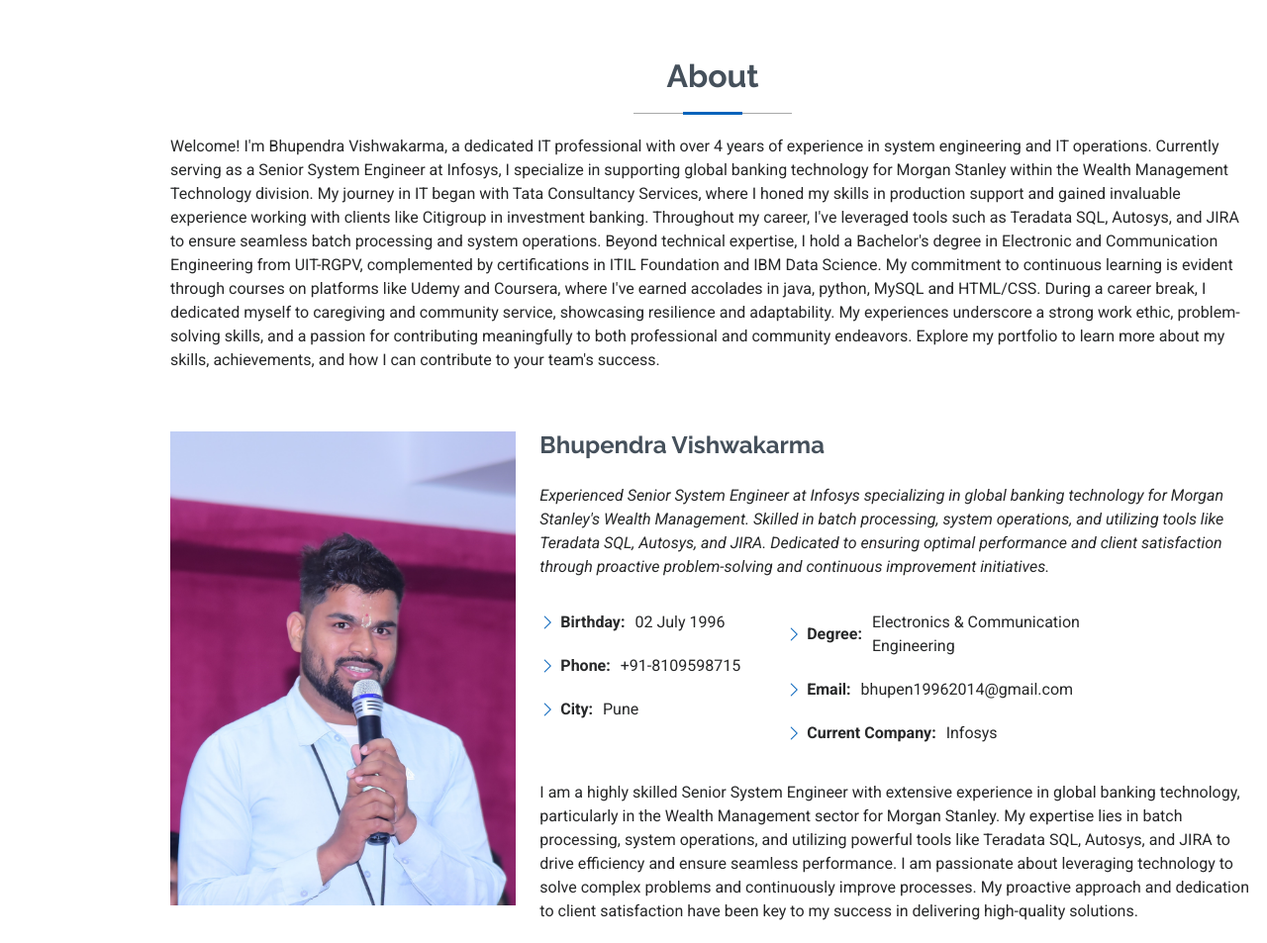
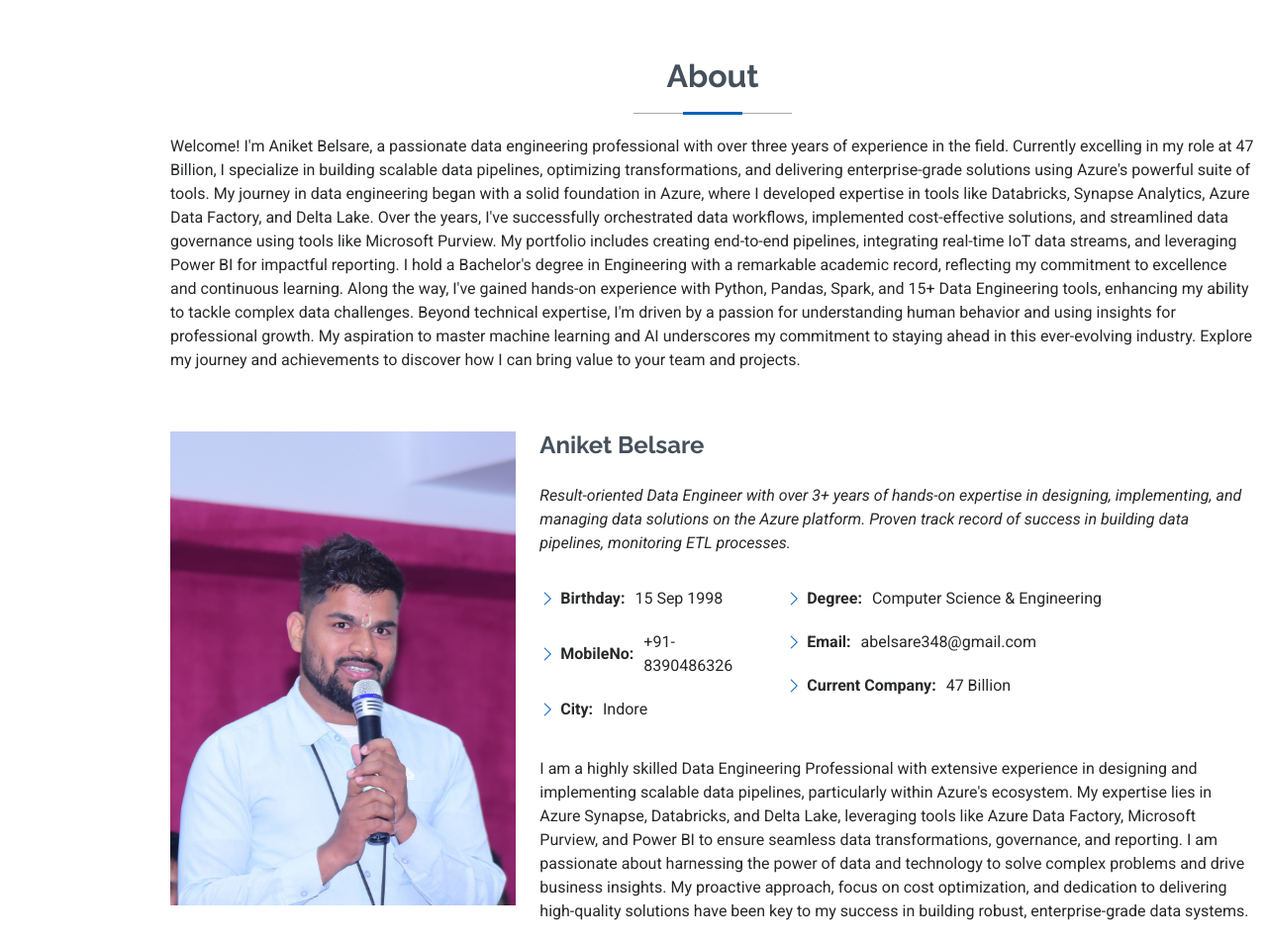
Before and after one commit to abelsare348/CV, a plain HTML site: page MyResume/index.html in a window 1280 px wide. Shown: the part 802-1755 px from the top of the page at 99% size. Drawn offline with Linux system fonts and the light colour scheme; animation ran at ten frames a second.

Commit message:
Update index.html

```diff
--- a/MyResume/index.html
+++ b/MyResume/index.html
@@ -101,34 +101,25 @@
                 <h2>About</h2>
                 <p id="p_in_about">
 
-                    Welcome! I'm Bhupendra Vishwakarma, a dedicated IT professional with over 4 years of experience in
-                    system engineering and IT operations. Currently serving as a Senior System Engineer at Infosys, I
-                    specialize in supporting global banking technology for Morgan Stanley within the Wealth Management
-                    Technology division.
+                    Welcome! I'm Aniket Belsare, a passionate data engineering professional with over three years of experience in the field. Currently excelling in my role at 47 Billion,
 
-                    My journey in IT began with Tata Consultancy Services, where I honed my skills in production support
-                    and
-                    gained invaluable experience working with clients like Citigroup in investment banking. Throughout
-                    my
-                    career, I've leveraged tools such as Teradata SQL, Autosys, and JIRA to ensure seamless batch
-                    processing
-                    and system operations.
+                    I specialize in building scalable data pipelines, optimizing transformations, and delivering enterprise-grade solutions using Azure's powerful suite of tools.
 
-                    Beyond technical expertise, I hold a Bachelor's degree in Electronic and Communication Engineering
-                    from
-                    UIT-RGPV, complemented by certifications in ITIL Foundation and IBM Data Science. My commitment to
-                    continuous learning is evident through courses on platforms like Udemy and Coursera, where I've earned
-                    accolades
-                    in java, python, MySQL and HTML/CSS.
+                    My journey in data engineering began with a solid foundation in Azure, where I developed expertise in tools like Databricks, Synapse Analytics, Azure Data Factory, and Delta Lake.
 
-                    During a career break, I dedicated myself to caregiving and community service, showcasing resilience
-                    and
-                    adaptability. My experiences underscore a strong work ethic, problem-solving skills, and a passion
-                    for
-                    contributing meaningfully to both professional and community endeavors.
+                    Over the years, I've successfully orchestrated data workflows, implemented cost-effective solutions, and streamlined data governance using tools like Microsoft Purview.
 
-                    Explore my portfolio to learn more about my skills, achievements, and how I can contribute to your
-                    team's success.
+                    My portfolio includes creating end-to-end pipelines, integrating real-time IoT data streams, and leveraging Power BI for impactful reporting.
+
+                    I hold a Bachelor's degree in Engineering with a remarkable academic record, reflecting my commitment to excellence and continuous learning.
+
+                    Along the way, I've gained hands-on experience with Python, Pandas, Spark, and 15+ Data Engineering tools, enhancing my ability to tackle complex data challenges.
+
+                    Beyond technical expertise, I'm driven by a passion for understanding human behavior and using insights for professional growth.
+
+                    My aspiration to master machine learning and AI underscores my commitment to staying ahead in this ever-evolving industry.
+
+                    Explore my journey and achievements to discover how I can bring value to your team and projects.
 
                 </p>
             </div><!-- End Section Title -->
@@ -140,55 +131,50 @@
                         <img src="assets/img/profile-img.jpg" class="img-fluid" alt="">
                     </div>
                     <div class="col-lg-8 content">
-                        <h2>Bhupendra Vishwakarma</h2>
+                        <h2>Aniket Belsare</h2>
                         <p class="fst-italic py-3">
 
-                            Experienced Senior System Engineer at Infosys specializing in global banking technology for
-                            Morgan Stanley's Wealth Management. Skilled in batch processing, system operations, and
-                            utilizing tools like Teradata SQL, Autosys, and JIRA. Dedicated to ensuring optimal
-                            performance
-                            and client satisfaction through proactive problem-solving and continuous improvement
-                            initiatives.
+                            Result-oriented Data Engineer with over 3+ years of hands-on expertise in designing, implementing, and managing data solutions on the Azure platform.
+
+                            Proven track record of success in building data pipelines, monitoring ETL processes.
 
                         </p>
                         <div class="row">
                             <div class="col-lg-4">
                                 <ul>
                                     <li><i class="bi bi-chevron-right"></i> <strong>Birthday:</strong>
-                                        <span>02 July 1996</span>
+                                        <span>15 Sep 1998</span>
                                     </li>
 
-                                    <li><i class="bi bi-chevron-right"></i> <strong>Phone:</strong>
-                                        <span>+91-8109598715</span>
+                                    <li><i class="bi bi-chevron-right"></i> <strong>MobileNo:</strong>
+                                        <span>+91-8390486326</span>
                                     </li>
-                                    <li><i class="bi bi-chevron-right"></i> <strong>City:</strong> <span>Pune</span>
+                                    <li><i class="bi bi-chevron-right"></i> <strong>City:</strong> <span>Indore</span>
                                     </li>
                                 </ul>
                             </div>
                             <div class="col-lg-6">
                                 <ul>
 
-                                    <li><i class="bi bi-chevron-right"></i> <strong>Degree:</strong> <span>Electronics & Communication Engineering</span>
+                                    <li><i class="bi bi-chevron-right"></i> <strong>Degree:</strong> <span>Computer Science & Engineering</span>
                                     </li>
                                     <li><i class="bi bi-chevron-right"></i> <strong>Email:</strong>
-                                        <span>bhupen19962014@gmail.com</span>
+                                        <span>abelsare348@gmail.com</span>
                                     </li>
                                     <li><i class="bi bi-chevron-right"></i> <strong>Current Company:</strong>
-                                        <span>Infosys</span>
+                                        <span>47 Billion</span>
                                     </li>
                                 </ul>
                             </div>
                         </div>
                         <p class="py-3">
-                            I am a highly skilled Senior System Engineer with extensive experience in global banking
-                            technology,
-                            particularly in the Wealth Management sector for Morgan Stanley.
-                            My expertise lies in batch processing, system operations, and utilizing powerful tools like
-                            Teradata SQL, Autosys, and JIRA to drive efficiency and ensure seamless performance.
-                            I am passionate about leveraging technology to solve complex problems and continuously
-                            improve processes.
-                            My proactive approach and dedication to client satisfaction have been key to my success in
-                            delivering high-quality solutions.
+                            I am a highly skilled Data Engineering Professional with extensive experience in designing and implementing scalable data pipelines, particularly within Azure's ecosystem.
+
+                            My expertise lies in Azure Synapse, Databricks, and Delta Lake, leveraging tools like Azure Data Factory, Microsoft Purview, and Power BI to ensure seamless data transformations, governance, and reporting.
+
+                            I am passionate about harnessing the power of data and technology to solve complex problems and drive business insights.
+
+                            My proactive approach, focus on cost optimization, and dedication to delivering high-quality solutions have been key to my success in building robust, enterprise-grade data systems.
                         </p>
                     </div>
                 </div>
@@ -210,7 +196,6 @@
             <!-- Section Title -->
             <div class="container section-title" data-aos="fade-up">
                 <h2>Skills</h2>
-                <p>I have basic knowledge of below programming Languages/Technologies.</p>
             </div><!-- End Section Title -->
 
             <div class="container" data-aos="fade-up" data-aos-delay="100">
@@ -220,7 +205,7 @@
                     <div class="col-lg-6">
 
                         <div class="progress">
-                            <span class="skill"><span>HTML</span> <i class="val">80%</i></span>
+                            <span class="skill"><span>SQL</span> <i class="val">80%</i></span>
                             <div class="progress-bar-wrap">
                                 <div class="progress-bar" role="progressbar" aria-valuenow="80" aria-valuemin="0"
                                     aria-valuemax="100"></div>
@@ -228,7 +213,7 @@
                         </div><!-- End Skills Item -->
 
                         <div class="progress">
-                            <span class="skill"><span>CSS</span> <i class="val">75%</i></span>
+                            <span class="skill"><span>Python</span> <i class="val">75%</i></span>
                             <div class="progress-bar-wrap">
                                 <div class="progress-bar" role="progressbar" aria-valuenow="75" aria-valuemin="0"
                                     aria-valuemax="100"></div>
@@ -236,9 +221,17 @@
                         </div><!-- End Skills Item -->
 
                         <div class="progress">
-                            <span class="skill"><span>Java</span> <i class="val">50%</i></span>
+                            <span class="skill"><span>Pyspark</span> <i class="val">75%</i></span>
                             <div class="progress-bar-wrap">
-                                <div class="progress-bar" role="progressbar" aria-valuenow="50" aria-valuemin="0"
+                                <div class="progress-bar" role="progressbar" aria-valuenow="75" aria-valuemin="0"
+                                    aria-valuemax="100"></div>
+                            </div>
+                        </div><!-- End Skills Item -->
+
+                            <div class="progress">
+                            <span class="skill"><span>Spark</span> <i class="val">75%</i></span>
+                            <div class="progress-bar-wrap">
+                                <div class="progress-bar" role="progressbar" aria-valuenow="75" aria-valuemin="0"
                                     aria-valuemax="100"></div>
                             </div>
                         </div><!-- End Skills Item -->
@@ -248,7 +241,15 @@
                     <div class="col-lg-6">
 
                         <div class="progress">
-                            <span class="skill"><span>Unix</span> <i class="val">80%</i></span>
+                            <span class="skill"><span>Databricks</span> <i class="val">90%</i></span>
+                            <div class="progress-bar-wrap">
+                                <div class="progress-bar" role="progressbar" aria-valuenow="90" aria-valuemin="0"
+                                    aria-valuemax="100"></div>
+                            </div>
+                        </div><!-- End Skills Item -->
+
+                        <div class="progress">
+                            <span class="skill"><span>Azure Data Factory</span> <i class="val">80%</i></span>
                             <div class="progress-bar-wrap">
                                 <div class="progress-bar" role="progressbar" aria-valuenow="80" aria-valuemin="0"
                                     aria-valuemax="100"></div>
@@ -256,15 +257,15 @@
                         </div><!-- End Skills Item -->
 
                         <div class="progress">
-                            <span class="skill"><span>Python</span> <i class="val">40%</i></span>
+                            <span class="skill"><span>Snowflake</span> <i class="val">90%</i></span>
                             <div class="progress-bar-wrap">
-                                <div class="progress-bar" role="progressbar" aria-valuenow="40" aria-valuemin="0"
+                                <div class="progress-bar" role="progressbar" aria-valuenow="90" aria-valuemin="0"
                                     aria-valuemax="100"></div>
                             </div>
                         </div><!-- End Skills Item -->
 
                         <div class="progress">
-                            <span class="skill"><span>SQL</span> <i class="val">90%</i></span>
+                            <span class="skill"><span>Azure Synapse</span> <i class="val">90%</i></span>
                             <div class="progress-bar-wrap">
                                 <div class="progress-bar" role="progressbar" aria-valuenow="90" aria-valuemin="0"
                                     aria-valuemax="100"></div>
@@ -282,18 +283,18 @@
         <!-- Resume Section -->
         <section id="resume" class="resume section">
 
-            <!-- Section Title -->
+            <!-- Section Title --
             <div class="container section-title" data-aos="fade-up">
                 <h2>Curriculum vitae</h2>
-                <p>As an experienced Senior System Engineer with over 4 years of production support in global banking technology,
-                    I am seeking a challenging role that allows me to leverage my expertise in batch processing, system operations,
-                    and database management.
-                    With a proven track record of ensuring optimal performance and
-                    client satisfaction through proactive problem-solving and
-                    continuous improvement initiatives,
-                    I am dedicated to driving technological excellence and innovation.
-                    I aim to contribute to a dynamic team where my skills in Teradata SQL, Autosys,
-                    and JIRA can add significant value and support organizational goals.
+                <p>As an experienced Data Engineering Professional with over three years of expertise in building and optimizing scalable data solutions within Azure's ecosystem,
+
+                   I am seeking a challenging role that allows me to leverage my skills in data transformation, pipeline orchestration, and cloud-based analytics.
+
+                  With a proven track record of driving efficiency and delivering high-quality enterprise-grade solutions,
+
+                 I am dedicated to leveraging tools like Azure Synapse, Databricks, Delta Lake, and Microsoft Purview to meet organizational goals.
+
+                My commitment to proactive problem-solving, cost optimization, and continuous improvement ensures robust data systems that empower insightful decision-making and technological innovation
 
                 </p>
             </div><!-- End Section Title -->
```
